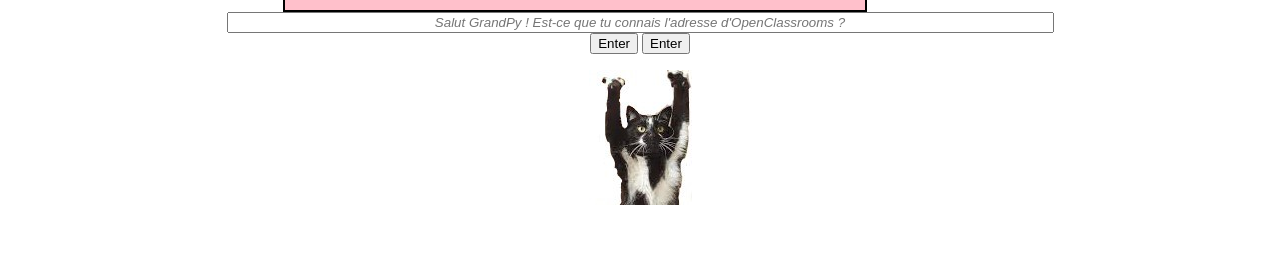
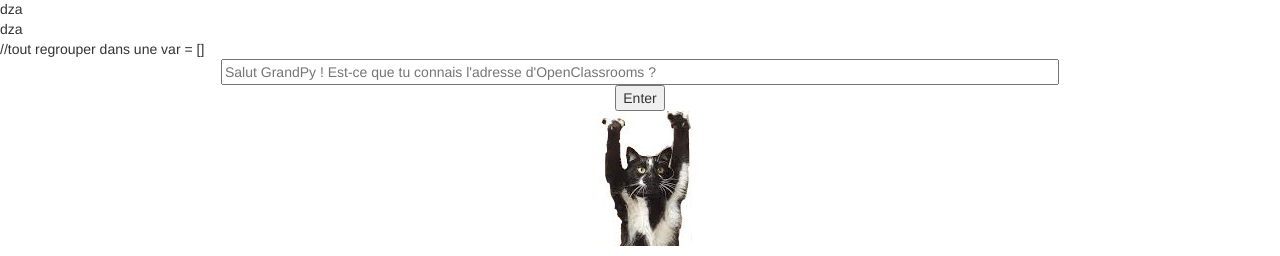
Before and after one commit to pastrouveedespeudo/grandpy, a Flask app: page / in a window 1280 px wide. Shown: the part 636-892 px from the top of the page. Before the commit the page ends 841 px from the top, so only its background shows below. Run offline with Flask 2, Linux system fonts and the light colour scheme; parts of the project's set-up code (start-up, migrations or seed data) failed here and were passed over; some libraries are stand-ins or nearby versions.

Commit message:
Update home.html

```diff
--- a/GrandcatProject/templates/home.html
+++ b/GrandcatProject/templates/home.html
@@ -1,6 +1,3 @@
-
-
-
 
 
 <!DOCTYPE html>
@@ -81,13 +78,14 @@
             width:20%;
             margin-left:900px;
             top:0px;
+            position: fixed
         }
 
 
 
-        .imagemap{
-            margin-top:-200px;
-            margin-left:980px;
+        #image1{
+            margin-top:auto;
+            margin-left:910px;
         }
 
 
@@ -98,6 +96,19 @@
 
 
     <head>
+
+        <script src="https://ajax.googleapis.com/ajax/libs/jquery/1.9.1/jquery.min.js"></script>
+
+
+	<link rel="stylesheet" href="https://maxcdn.bootstrapcdn.com/bootstrap/3.3.6/css/bootstrap.min.css" integrity="sha384-1q8mTJOASx8j1Au+a5WDVnPi2lkFfwwEAa8hDDdjZlpLegxhjVME1fgjWPGmkzs7" crossorigin="anonymous">
+
+	<script src="https://maxcdn.bootstrapcdn.com/bootstrap/3.3.6/js/bootstrap.min.js" integrity="sha384-0mSbJDEHialfmuBBQP6A4Qrprq5OVfW37PRR3j5ELqxss1yVqOtnepnHVP9aJ7xS" crossorigin="anonymous"></script>
+
+
+        <script async defer
+        src="https://maps.googleapis.com/maps/api/js?key=AIzaSyCt2O8fe5cHDLkjjFk4TQ9Os5Y3vFGmqU8&callback=initMap">
+        </script>
+
 
 
         <img src="/static/images/image1.jpg" class="image1" alt="logo"/>
@@ -114,43 +125,89 @@
             <li><a href="pages/about.html">About</a></li>
         </ul>
 
+
+        <div id="image1"><img src="static/images/tourne/one.jpg"/></div>
+
+
     </head>
 
 
     <body>
 
 
-        <img src="/static/images/image1.jpg" class="imagemap" alt="logo"/>
         <div id="map"></div>
 
+        <div id="monCadre">dza</div>
+        <div id="monCadre1">dza</div>
+        <div id="monCadre2">dza</div>
 
-        <div class="div">
-            <div id="monCadre">fzfe</div>
-        </div>
+        //tout regrouper dans une var = []
+
+
+        <div id="monCadreAlert"></div>
+
+
+        <form>
+
+            <input type="text" class="classRecupInfo" id="idRecupInfo" size="100"
+                placeholder="Salut GrandPy ! Est-ce que tu connais l'adresse d'OpenClassrooms ?"/><br>
+
+
+            <input type="submit" class="classButtonInput" id="idButtonInput" value="Enter"/>
+
+
+        </form>
+
+
+
+        <p><img src="/static/images/chat_home.jpg" alt="imagecat" /></p>
+
+
+
+    </body>
+
+    <script type = "text/javascript">
+
+
+        $(document).ready(function(){
+
+            $("form").on("submit", function(e){
+
+                $.ajax({
+                    data:{
+                        data:$("#idRecupInfo").val(),
+
+                    },
+                    type:"POST",
+                    url:"/data"
+
+                })
+                .done(function(data){
+
+                    if (data.error){
+                        $("#monCadreAlert").text(data.error).show();
+                        $("#monCadre").hide();
+                    }
+                    else{
+                        $("#monCadre").text(data.data).show();
+                        $("#monCadre1").text(data.data).show();
+                        $("#monCadre2").text(data.data).show();
+
+                        $("#monCadreAlert").hide();
+                    }
+
+
+
+                });
 
 
 
 
 
+                e.preventDefault();
 
-     <form id="toto" name = "titi" return false;>
-
-        <input type="text" id="input" size="100" name="input"
-            placeholder="Salut GrandPy ! Est-ce que tu connais l'adresse d'OpenClassrooms ?"/><br>
-
-
-
-        <input type="submit" id="sub_input" name="sub" value="Enter"/>
-
-
-        <input type="button" id="button_input" name="bubu" value="Enter" />
-
-
-
-    </form>
-
-
-    <p><img src="/static/images/chat_home.jpg" alt="imagecat" /></p>
+            });
+        });
 
 
 
@@ -160,37 +217,66 @@
 
 
 
-        <script async defer
-        src="https://maps.googleapis.com/maps/api/js?key=AIzaSyCt2O8fe5cHDLkjjFk4TQ9Os5Y3vFGmqU8&callback=initMap">
-        </script>
-
-    </body>
-
-
-  <script
-  src="https://code.jquery.com/jquery-3.3.1.js"
-  integrity="sha256-2Kok7MbOyxpgUVvAk/HJ2jigOSYS2auK4Pfzbm7uH60="
-  crossorigin="anonymous"></script>    <script type = "text/javascript">
-
-
-
-    var height = 0;
-    var historic = []
-
-
-
-    $('form').on('submit',function(event){
-        event.preventDefault();
-        var a = document.getElementById("input").value;
-        $.post('/registration', {"test":a});
-        message();
-        effacer();
-
-    });
 
         var a = {"test":a};
 
 
+
+
+
+        function readFile(){
+            jQuery.get("requete.txt", function(txt){
+                $("output").text(txt);
+            });
+        }
+
+
+
+
+
+
+
+
+
+
+
+
+
+
+
+
+
+
+
+
+
+
+
+        $('#monCadre3').load('requete.txt');
+
+
+
+
+
+
+
+
+            function image_tourne(){
+                var liste = [
+                    "one.jpg",
+                    "two.jpg",
+                    "three.jpg",
+                    "for.jpg",
+                    "five.jpg"
+                    ];
+            document.getElementById("image1").innerHTML = `<img src="static/images/tourne/${liste[4]}" />`;
+                for(var i = 0; i >= liste.length; i++){
+
+                    document.getElementById("image1").innerHTML = `<img src="static/images/tourne/${liste[4]}" />`;
+                };
+            };
+
+            setTimeout(image_tourne(),500);
 
 
 
@@ -205,12 +291,12 @@
 
 
 
-
+            var historic = []
             function message(){
                 const recup = document.getElementById("input").value;
-            var path =` https://www.google.com/maps/search/${recup}`
+                var path =` https://www.google.com/maps/search/${recup}`;
                 historic.push(recup+"<br>");
-            document.getElementById("monCadre").innerHTML = historic.join("");
+                document.getElementById("monCadre2").innerHTML = historic.join("");
                 effacer();
 
             };
@@ -221,4 +307,14 @@
             function effacer(){
                 document.getElementById("input").value = "";
             }
+
+
+
+
+
+
+
+            function imageTourne(){
+                document.getElementById('nom-de-ta-photo').src= "l'url de ta nouvelle image";
+            }
     </script>
```
Lines whose indentation alone changed are shown as unchanged.
